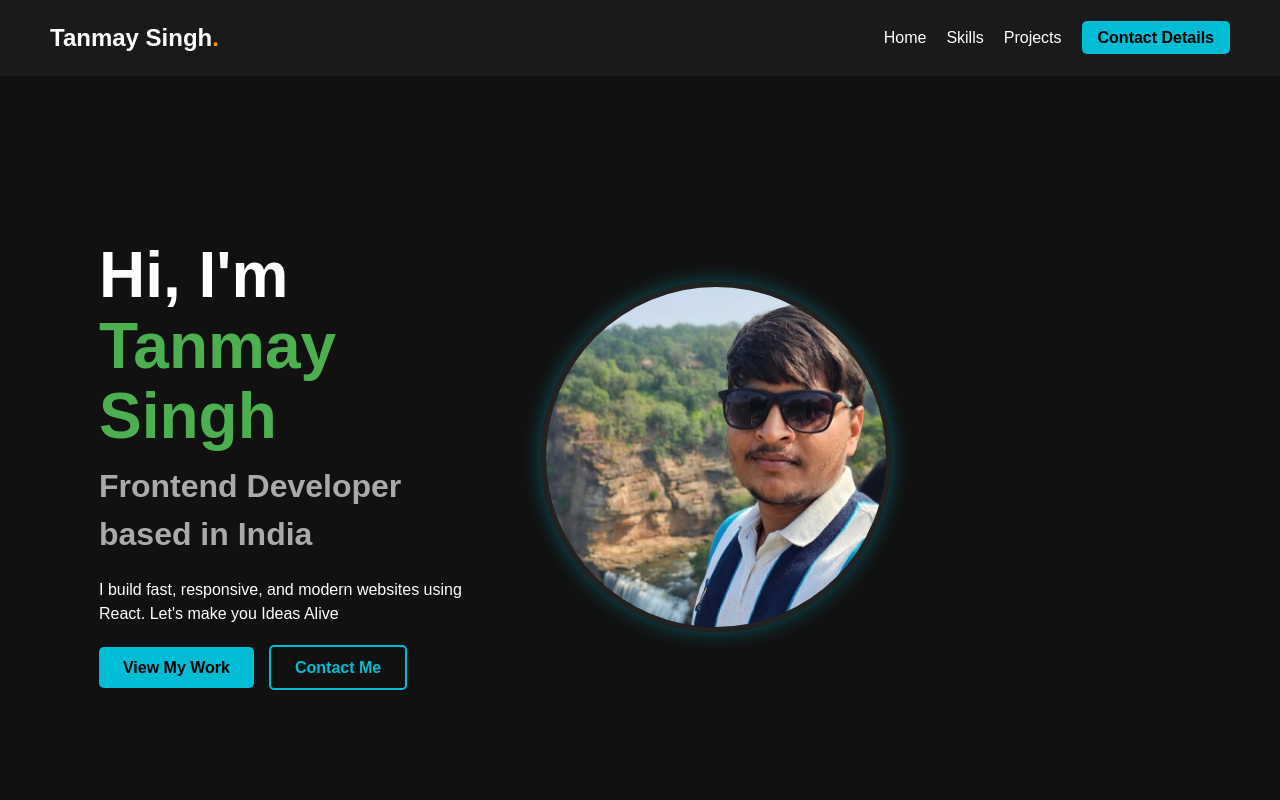
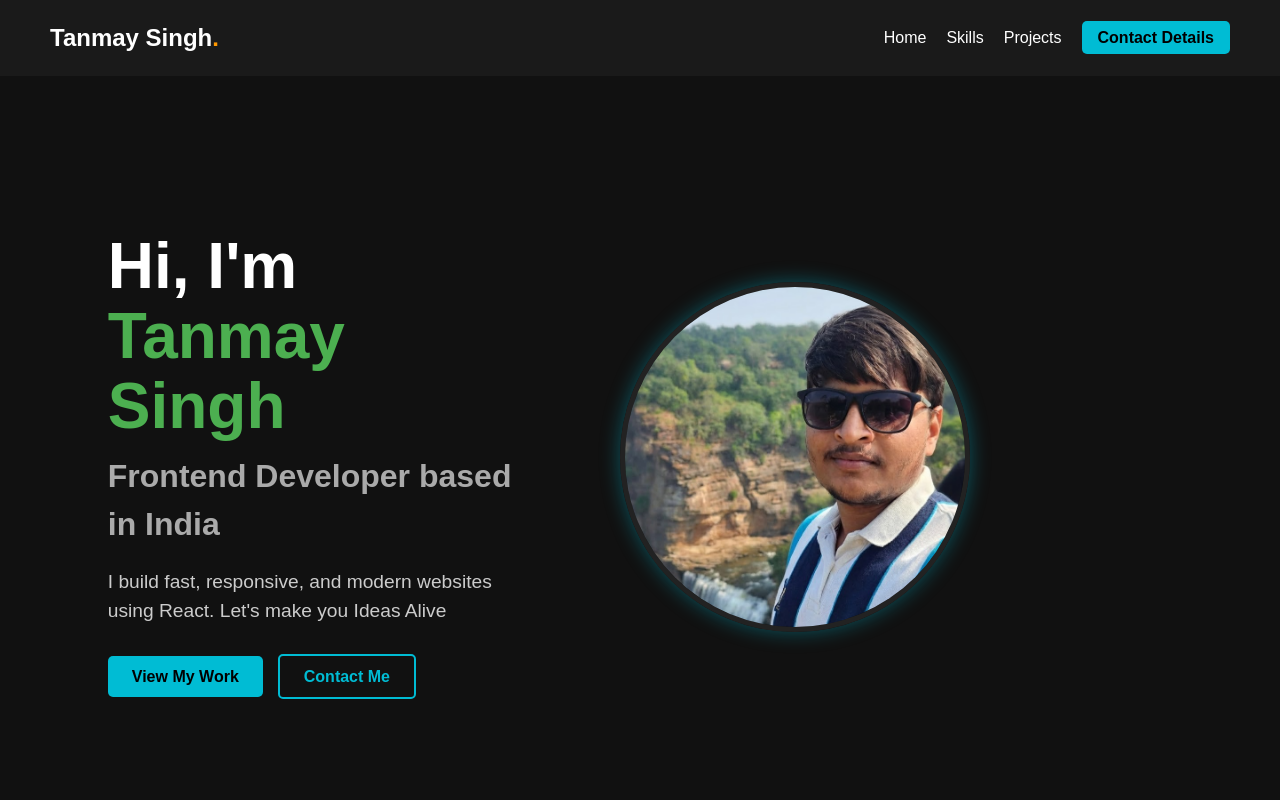
Before and after one commit to tanmay0235/my-freelance-portfolio, a React (Vite) app: page / in a window 1280 px wide. Shown: the top 800 px of the page. Built offline with nearby package versions, Linux system fonts and the light colour scheme.

Commit message:
Added hero animation

```diff
--- a/src/App.css
+++ b/src/App.css
@@ -23,9 +23,22 @@ h1 { font-size: 4rem; margin-bottom: 10px; }
 h2 { font-size: 2rem; color: #aaa; margin-bottom: 20px; }
 .highlight { color: #4caf50; }
 .buttons { margin-top: 30px; }
+.hero-description {
+  margin-bottom: 40px;  /* Pushes the buttons down */
+  font-size: 1.2rem;    /* Makes the text slightly easier to read */
+  color: #ccc;          /* Matches your theme */
+  display: block;       /* Ensures it sits on its own line */
+}
+
+.hero-buttons {
+  margin-top: 20px;     /* Adds extra space above the buttons */
+}
+
 
 /* BUTTONS */
-.primary-btn {
+.primary-btn {/* Add these to fix the spacing */
+
+
   background: #00bcd4; color: #000; padding: 12px 24px; font-weight: bold;
   border-radius: 5px; margin-right: 15px;
 }
@@ -224,3 +237,31 @@ h2 { font-size: 2rem; color: #aaa; margin-bottom: 20px; }
   color: #32b71e;
   font-weight: normal;
 }
+/* --- ANIMATIONS --- */
+
+/* 1. Define the movement */
+@keyframes fadeInUp {
+  from {
+    opacity: 0;               /* Start invisible */
+    transform: translateY(30px); /* Start 30px lower than normal */
+  }
+  to {
+    opacity: 1;               /* End fully visible */
+    transform: translateY(0); /* End in the correct spot */
+  }
+}
+
+/* 2. Create the class to apply it */
+.animate-text {
+  opacity: 0; /* Keep it hidden until the animation starts */
+  animation: fadeInUp 1s ease-out forwards; /* Run the animation for 1 second */
+}
+
+/* 3. Add a delay for the second line so they don't appear at the exact same time */
+.delay-200 {
+  animation-delay: 0.2s; /* Wait 0.2 seconds before starting */
+}
+
+.delay-400 {
+  animation-delay: 0.4s; /* Wait 0.4 seconds */
+}
--- a/src/Home.jsx
+++ b/src/Home.jsx
@@ -5,10 +5,10 @@ const Hero =() =>{
     return(
         <section id="hero" className="hero-section">
             <div className="text-content">
-                <h1>Hi, I'm <span className="highlight">Tanmay Singh</span></h1>
-                <h2>Frontend Developer based in India</h2>
-                <p>I build fast, responsive, and modern websites using React. Let's make you Ideas Alive</p>
-            <div className="buttons">
+                <h1 className="hero-title animate-text">Hi, I'm <span className="highlight">Tanmay Singh</span></h1>
+                <h2 className="hero-subtitle animate-text delay-200">Frontend Developer based in India</h2>
+                <p className="hero-description animate-text delay-400">I build fast, responsive, and modern websites using React. Let's make you Ideas Alive</p>
+            <div className="hero-buttons animate-text delay-400">
                 <a href="#projects" className="primary-btn">View My Work</a>
                 <a href="#contact" className="secondary-btn">Contact Me</a>
 
```
